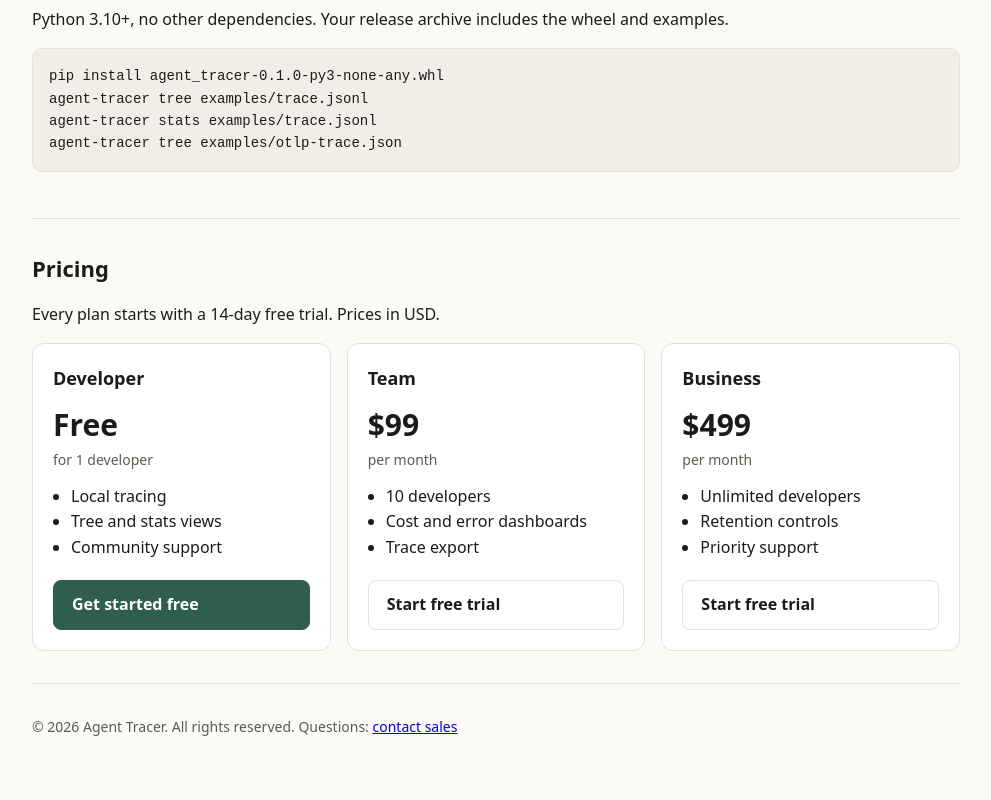
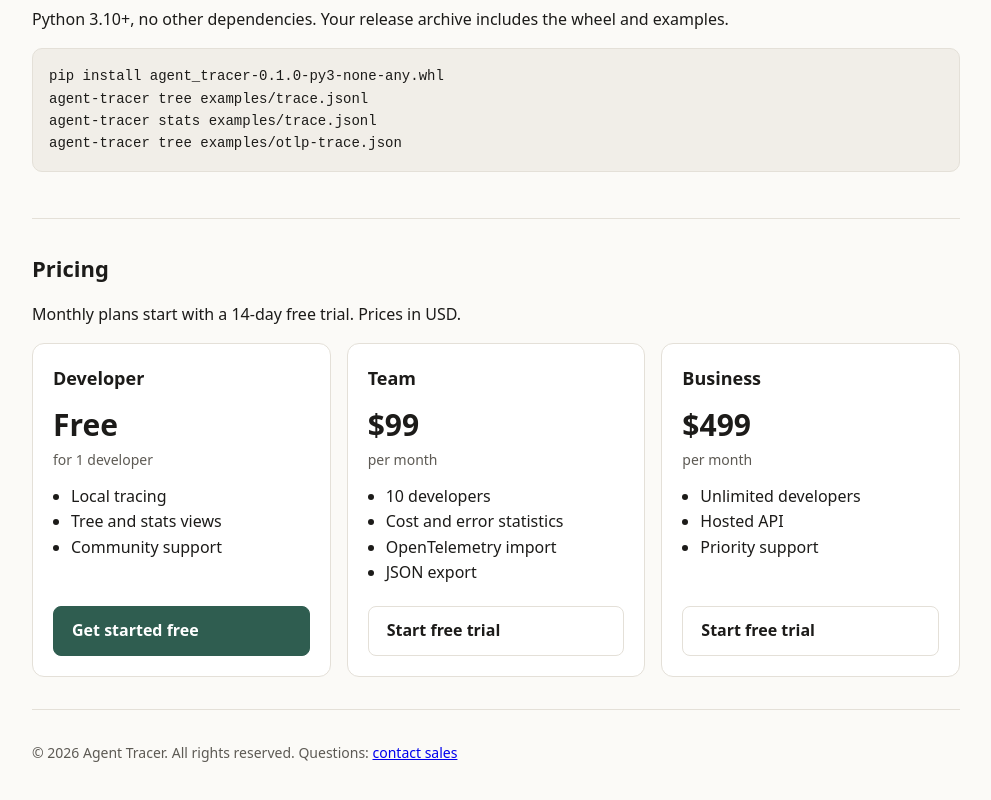
Before and after one commit to eliem08/agent-tracer, a plain HTML site: page landing/index.html in a window 1280 px wide. Shown: the part 722-1522 px from the top of the page, without its empty margins (144-1135 px from the left). Drawn offline with Linux system fonts and the light colour scheme.

Commit message:
Pricing copy: list only what the software does; trial applies to monthly plans; plan note

```diff
--- a/landing/index.html
+++ b/landing/index.html
@@ -54,7 +54,7 @@ agent-tracer tree examples/otlp-trace.json</code></pre>
   </section>
   <section>
     <h2>Pricing</h2>
-    <p>Every plan starts with a 14-day free trial. Prices in USD.</p>
+    <p>Monthly plans start with a 14-day free trial. Prices in USD.</p>
     <div class="grid">
       <article class="plan">
         <h3>Developer</h3>
@@ -65,13 +65,13 @@ agent-tracer tree examples/otlp-trace.json</code></pre>
       <article class="plan">
         <h3>Team</h3>
         <p class="price">$99<span>per month</span></p>
-        <ul><li>10 developers</li><li>Cost and error dashboards</li><li>Trace export</li></ul>
+        <ul><li>10 developers</li><li>Cost and error statistics</li><li>OpenTelemetry import</li><li>JSON export</li></ul>
         <a class="btn" href="https://github.com/eliem08/agent-tracer/issues/new?title=Agent%20Tracer%20Team&amp;labels=sales">Start free trial</a>
       </article>
       <article class="plan">
         <h3>Business</h3>
         <p class="price">$499<span>per month</span></p>
-        <ul><li>Unlimited developers</li><li>Retention controls</li><li>Priority support</li></ul>
+        <ul><li>Unlimited developers</li><li>Hosted API</li><li>Priority support</li></ul>
         <a class="btn" href="https://github.com/eliem08/agent-tracer/issues/new?title=Agent%20Tracer%20Business&amp;labels=sales">Start free trial</a>
       </article>
     </div>
```
Also changed, not shown: 1 other file.
